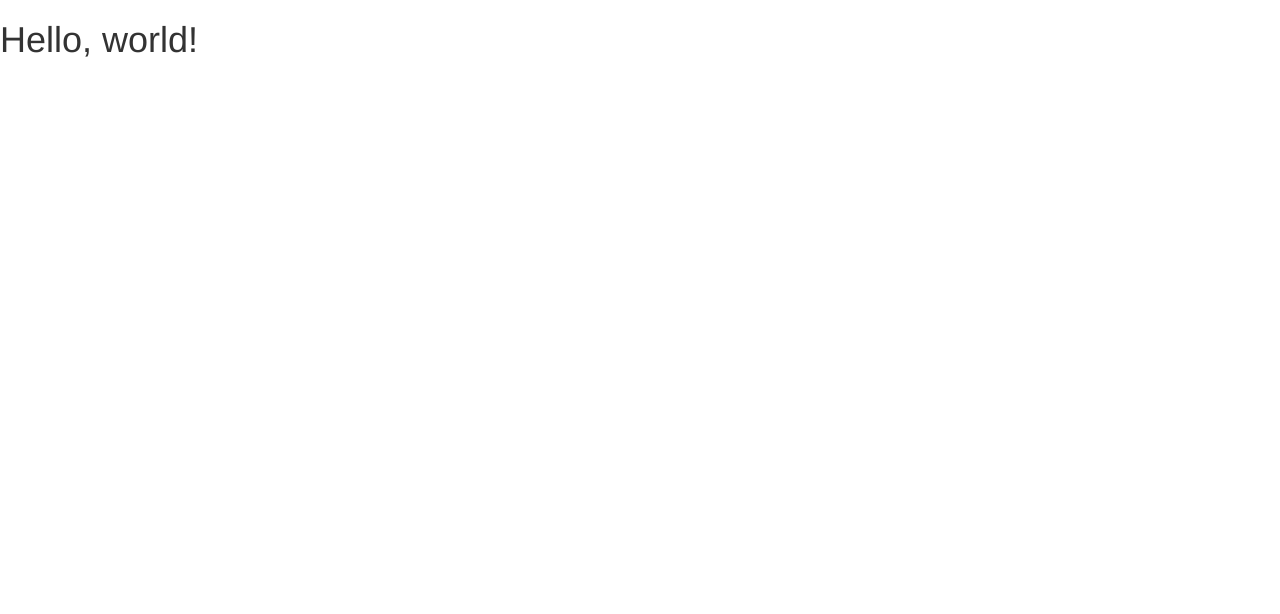
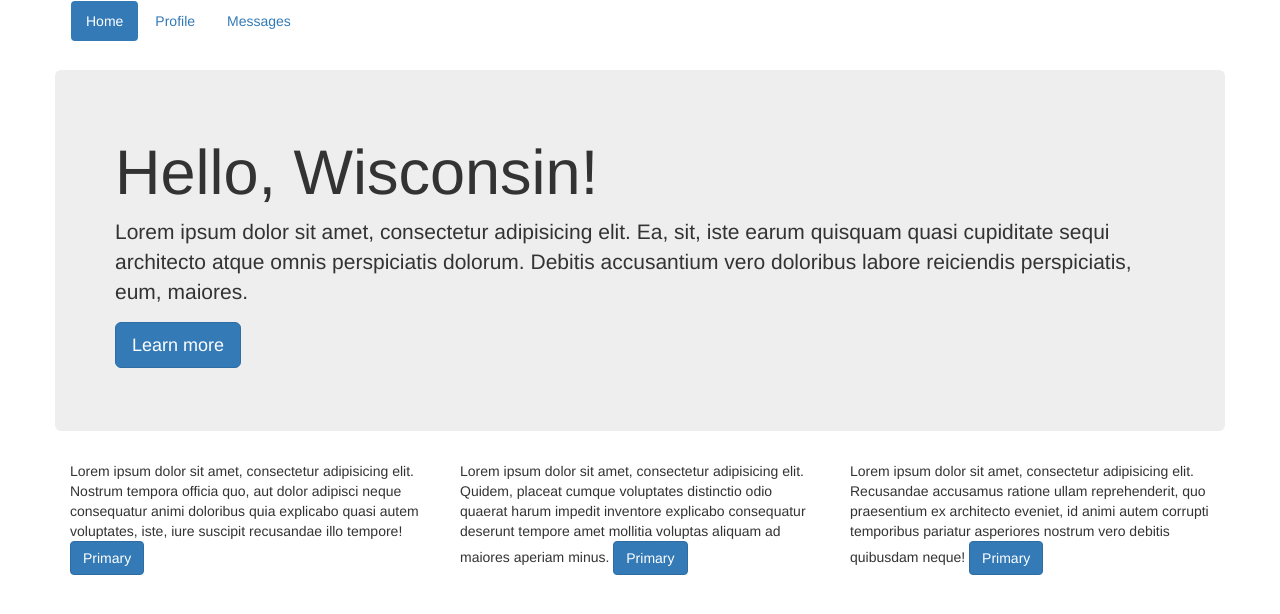
Before and after one commit to crinehart1018/bs2practice, a plain HTML site: page index.html in a window 1280 px wide. Drawn offline with nearby package versions, Linux system fonts and the light colour scheme.

Commit message:
hello wisconsin

```diff
--- a/css/styles.css
+++ b/css/styles.css
@@ -0,0 +1,5 @@
+.navbar {
+  margin-top: 2%;
+  padding-top: 2%;
+  padding-bottom: 3%;
+}
--- a/index.html
+++ b/index.html
@@ -5,10 +5,12 @@
     <meta http-equiv="X-UA-Compatible" content="IE=edge">
     <meta name="viewport" content="width=device-width, initial-scale=1">
     <!-- The above 3 meta tags *must* come first in the head; any other head content must come *after* these tags -->
-    <title>Bootstrap 101 Template</title>
+    <title>Hello Wisconsin</title>
 
     <!-- Bootstrap -->
     <link href="css/bootstrap.min.css" rel="stylesheet">
+    <!-- CUSTOM CSS-->
+    <link rel="stylesheet" href="css/style.css">
 
     <!-- HTML5 shim and Respond.js for IE8 support of HTML5 elements and media queries -->
     <!-- WARNING: Respond.js doesn't work if you view the page via file:// -->
@@ -18,7 +20,41 @@
     <![endif]-->
   </head>
   <body>
-    <h1>Hello, world!</h1>
+    <div class="container">
+      <div class="row">
+        <div class="col-md-12 navbar">
+          <ul class="nav nav-pills">
+            <li role="presentation" class="active"><a href="#">Home</a></li>
+            <li role="presentation"><a href="#">Profile</a></li>
+            <li role="presentation"><a href="#">Messages</a></li>
+          </ul>
+        </div>
+      </div>
+      <!--END NAV-->
+      <div class="row">
+        <div class="<col-md-12">
+          <div class="jumbotron">
+            <h1>Hello, Wisconsin!</h1>
+            <p>Lorem ipsum dolor sit amet, consectetur adipisicing elit. Ea, sit, iste earum quisquam quasi cupiditate sequi architecto atque omnis perspiciatis dolorum. Debitis accusantium vero doloribus labore reiciendis perspiciatis, eum, maiores.</p>
+            <p><a class="btn btn-primary btn-lg" href="#" role="button">Learn more</a></p>
+          </div>
+        </div>
+      </div>
+      <!--END JUMBOTRON-->
+      <div class="row">
+        <div class="col-md-4">Lorem ipsum dolor sit amet, consectetur adipisicing elit. Nostrum tempora officia quo, aut dolor adipisci neque consequatur animi doloribus quia explicabo quasi autem voluptates, iste, iure suscipit recusandae illo tempore!
+          <button type="button" class="btn btn-primary">Primary</button>
+        </div>
+        <div class="col-md-4">Lorem ipsum dolor sit amet, consectetur adipisicing elit. Quidem, placeat cumque voluptates distinctio odio quaerat harum impedit inventore explicabo consequatur deserunt tempore amet mollitia voluptas aliquam ad maiores aperiam minus.
+          <button type="button" class="btn btn-primary">Primary</button>
+        </div>
+        <div class="col-md-4">Lorem ipsum dolor sit amet, consectetur adipisicing elit. Recusandae accusamus ratione ullam reprehenderit, quo praesentium ex architecto eveniet, id animi autem corrupti temporibus pariatur asperiores nostrum vero debitis quibusdam neque!
+          <button type="button" class="btn btn-primary">Primary</button>
+        </div>
+      </div>
+    </div>
+
+
 
     <!-- jQuery (necessary for Bootstrap's JavaScript plugins) -->
     <script src="https://ajax.googleapis.com/ajax/libs/jquery/1.12.4/jquery.min.js"></script>
```
